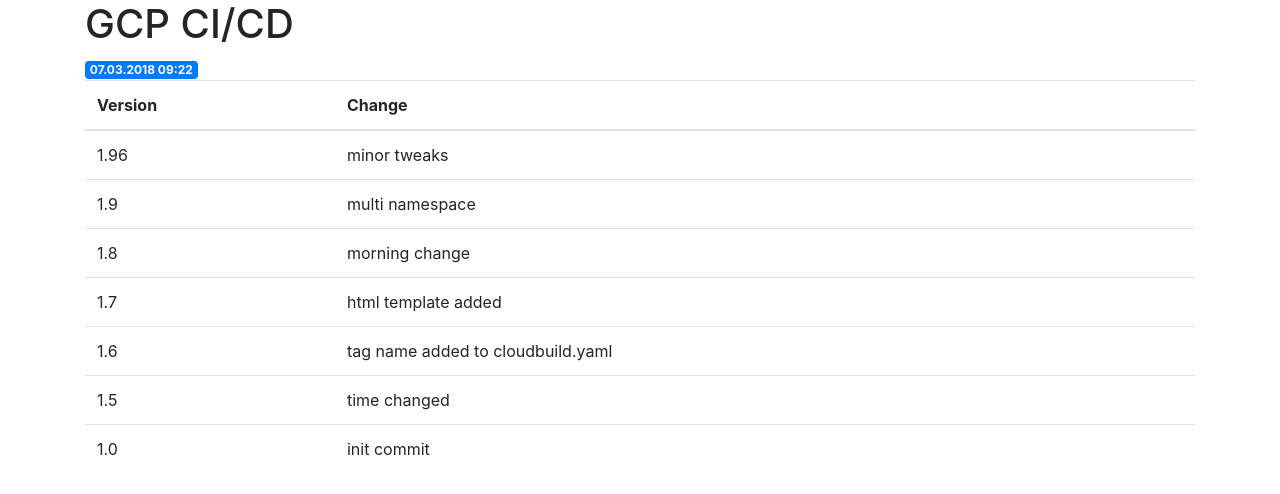
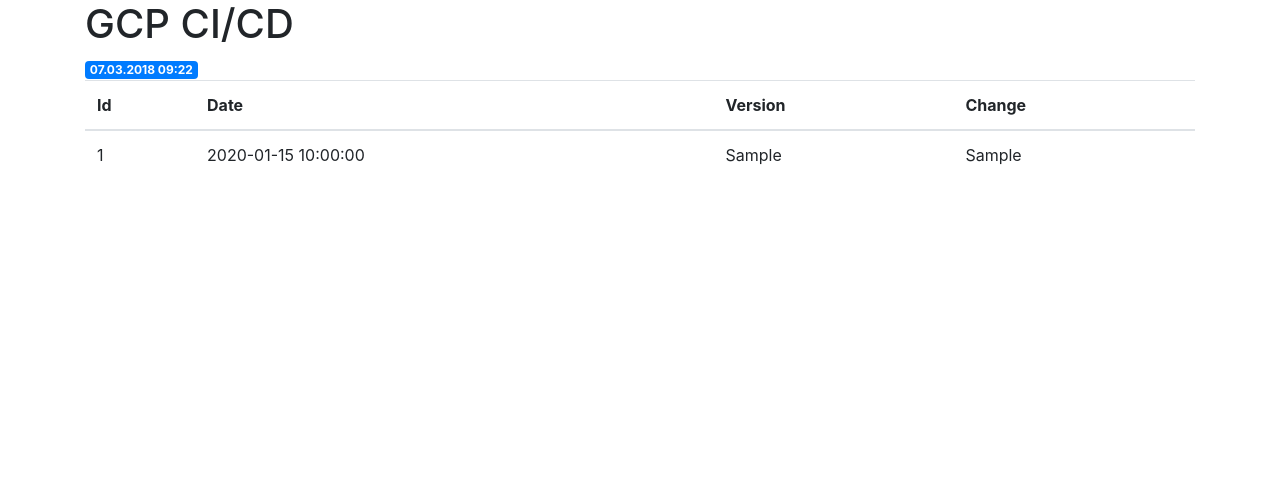
Before and after one commit to Satak/testing, a Flask app: page / in a window 1280 px wide. Shown: the part 56-550 px from the top of the page. Run offline with Flask 2, Linux system fonts and the light colour scheme; tables that the repository leaves empty hold one stand-in row (values such as "Sample post"); some libraries are stand-ins or nearby versions.

Commit message:
db stuff

```diff
--- a/src/main.py
+++ b/src/main.py
@@ -1,25 +1,55 @@
 """Test application"""
 
-from flask import Flask, jsonify, render_template
+from datetime import datetime
+
+from flask import Flask, jsonify, render_template, request
+from flask_sqlalchemy import SQLAlchemy
 
 app = Flask(__name__)
 
+IN_PROD = False
+
+DP_PATH = 'sqlite:////Dev/satak/testing/db/test.db'
+
+if IN_PROD:
+    DP_PATH = 'sqlite:////var/lib/sql/data/test.db'
+
+
+app.config['SQLALCHEMY_DATABASE_URI'] = DP_PATH
+db = SQLAlchemy(app)
+
+class VersionHistory(db.Model):
+    id = db.Column(db.Integer, primary_key=True)
+    version = db.Column(db.String(80), nullable=False)
+    change = db.Column(db.String(80), nullable=False)
+    date_time = db.Column(db.DateTime, nullable=False, default=datetime.utcnow)
+
+    def __init__(self, version, change):
+        self.version = version
+        self.change = change
+
+    def as_dict(self):
+        return {
+            "id": self.id,
+            "version": self.version,
+            "change": self.change,
+            "date_time": self.date_time
+        }
+
+def changes_ctrl():
+    return [item.as_dict() for item in VersionHistory.query.all()]
+
 def message_ctrl():
+    changes = changes_ctrl()
     return {
-        "title": "This is a test flask application.",
-        "version": "1.96",
-        "changes": [
-            {"1.96": "minor tweaks"},
-            {"1.9": "multi namespace"},
-            {"1.8": "morning change"},
-            {"1.7": "html template added"},
-            {"1.6": "tag name added to cloudbuild.yaml"},
-            {"1.5": "time changed"},
-            {"1.0": "init commit"}
-        ],
-        "status": "staging",
+        "changes": changes,
         "time": "07.03.2018 09:22"
     }
+
+@app.route("/init")
+def init():
+    db.create_all()
+    return jsonify({"message": "DB Created"})
 
 @app.route("/")
 def root():
@@ -27,11 +57,21 @@ def root():
 
     return render_template('index.html', data=message_ctrl())
 
-@app.route("/api/version")
-def api_version():
-    """Api version."""
 
-    return jsonify(message_ctrl())
+@app.route("/api/changes", methods=['POST'])
+def api_new_change():
+    """Post new change."""
+
+    change = VersionHistory(**request.get_json(silent=True))
+    db.session.add(change)
+    db.session.commit()
+    return jsonify(change.as_dict()), 201
+
+@app.route("/api/changes")
+def api_changes():
+    """Get vesion history."""
+
+    return jsonify(changes_ctrl())
 
 if __name__ == '__main__':
     app.run(debug=True, threaded=True)
--- a/src/templates/index.html
+++ b/src/templates/index.html
@@ -19,13 +19,21 @@
         <span class="badge badge-primary">{{data.time}}</span>
         <table class="table">
             <thead>
-                <tr><th>Version</th><th>Change</th></tr>
+                <tr>
+                    <th>Id</th>
+                    <th>Date</th>
+                    <th>Version</th>
+                    <th>Change</th>
+                </tr>
             </thead>
             <tbody>
-                {% for changes in data.changes %}
-                {% for verson, change in changes.items() %}
-                <tr><td>{{verson}}</td><td>{{change}}</td></tr>
-                {% endfor %}
+                {% for change in data.changes %}
+                <tr>
+                    <td>{{change.id}}</td>
+                    <td>{{change.date_time}}</td>
+                    <td>{{change.version}}</td>
+                    <td>{{change.change}}</td>
+                </tr>
                 {% endfor %}
             </tbody>
         </table>
```
Also changed, not shown: 1 other file.
